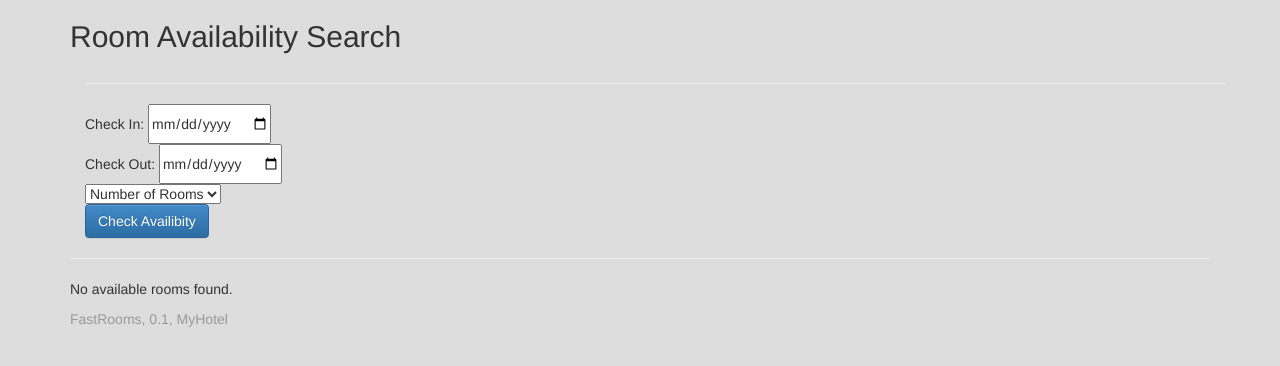
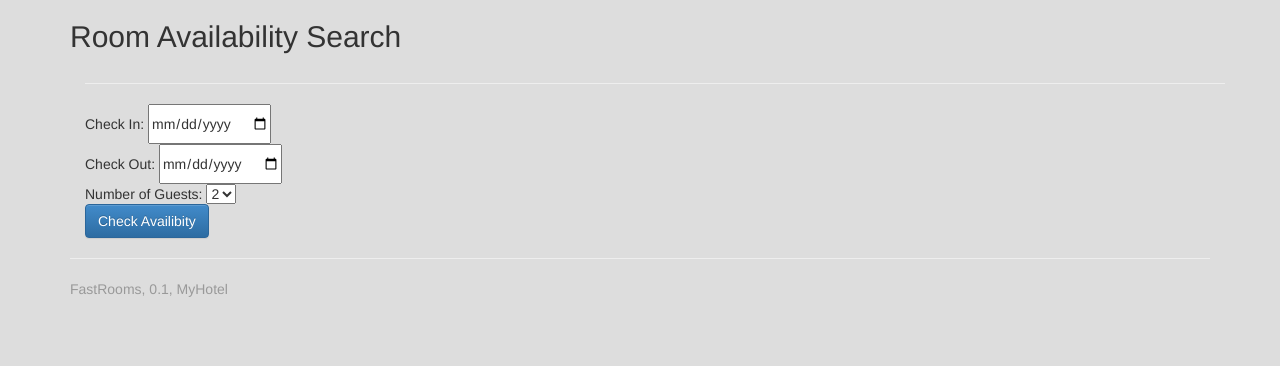
Before and after one commit to mesala01/fastrooms, a Flask app: page /roomsearch in a window 1280 px wide. Shown: the part 52-418 px from the top of the page. Run offline with Flask 2, Linux system fonts and the light colour scheme; some libraries are stand-ins or nearby versions.

Commit message:
Added number of guests qualifier on room search

```diff
--- a/main.py
+++ b/main.py
@@ -62,17 +62,6 @@ def droptables():
 	createTestRes()
 	createTestGuest()
 	return render_template('basic.html',title="Tables erased.")
-
-#class RoomRes(db.Model): #secondary table. Matches rooms with res
-#	__tablename__ = 'roomres'
-#	roomNumber = db.Column(db.String, db.ForeignKey('rooms.roomNumber'))
-#	resID = db.Column(db.Integer, db.ForeignKey('res.resID'))
-
-#class GuestRes(db.Model): #secondary table. Matches guests with res
-#	__tablename__ = 'guestres'
-#	guestID = db.Column(db.Integer, db.ForeignKey('guests.guestID'))
-#	resID = db.Column(db.Integer, db.ForeignKey('res.resID'))
-
 #--------
 
 
@@ -170,20 +159,22 @@ def op_checkOutOn(d=datetime.date.today()):
 def daterange(start, end):
     r = (end-start).days
     return [start+datetime.timedelta(days=i) for i in range(r)]
-def getAvailableRoomsBetween(checkIn=datetime.date.today(),checkOut=datetime.date(2014,5,16)):
+def getAvailableRoomsBetween(checkIn,checkOut,guests):
 	allRooms = Room.query.filter().all()
 	content = ""
 	goodRoom = []
 	for rm in allRooms:
 		conflict = False
-		for res in getAllResForRoom(rm):
-			resRange = daterange(res.inDate, res.outDate)
-			testRange = daterange(checkIn, checkOut)
-			for testDate in testRange:
-				if testDate in resRange:
-					conflict = True
-		if (conflict == False):
-			goodRoom.append(rm)
+		if rm.occupancy >= guests:
+			for res in getAllResForRoom(rm):
+				resRange = daterange(res.inDate, res.outDate)
+				testRange = daterange(checkIn, checkOut)
+				for testDate in testRange:
+					if testDate in resRange:
+						conflict = True
+			if (conflict == False and rm.occupancy >= guests):
+				goodRoom.append(rm)
+				print("room is good")
 
 	return goodRoom #returns room objects
 #--------
@@ -354,13 +345,16 @@ def roomsearch():
 	if request.method == "POST":
 		checkInS = request.form['checkIn']
 		checkOutS = request.form['checkOut']
-		numberOfRooms = request.form['numberOfRooms']
-		if not checkInS or not checkOutS or not numberOfRooms:
+		numberOfGuests = request.form['numberOfGuests']
+		if not checkInS or not checkOutS or not numberOfGuests:
 			errors = "Please enter all the fields."
 		if not errors:
 			checkInD = datetime.datetime.strptime(checkInS,'%Y/%m/%d').date()
 			checkOutD = datetime.datetime.strptime(checkOutS,'%Y/%m/%d').date()
-			rooms = getAvailableRoomsBetween(checkInD,checkOutD)
+			numGuests = int(numberOfGuests)
+			print ('Guests' + str(numGuests))
+			rooms = getAvailableRoomsBetween(checkInD,checkOutD,numGuests)
+			print(len(rooms))
 			return render_template('RoomReservation.html',title=title,errors=errors,rooms=rooms)
 		return render_template('RoomReservation.html',title=title,errors=errors)
 	return render_template('RoomReservation.html',title=title)
--- a/templates/RoomReservation.html
+++ b/templates/RoomReservation.html
@@ -21,10 +21,10 @@
    	   		Check Out: <input type="date" name="checkOut" required>
    	   		<br />
 
-   	   		<select name="numberOfRooms" required>
-            <option value="" selected>Number of Rooms </option>
+     		Number of Guests:
+   	   		<select name="numberOfGuests" required>
    	   			<option value="1">1 </option>
-   	   			<option value="2">2 </option>
+   	   			<option value="2" selected>2 </option>
    	   			<option value="3">3 </option>
    	   			<option value="4">4 </option>
    	   			<option value="5">5 </option>
@@ -42,8 +42,10 @@
    	   	{% for r in rooms %}
 		<a class="btn" href="/createres/{{ r.roomNumber }}"> {{ r.roomNumber }} </a>
 		{% endfor %}
+	{%if rooms %}
+		<p>r passed</p>
 		{% if rooms|length == 0 %}
 			<p>No available rooms found.</p>
 		{% endif %}
-
+	{% endif %}
 {% endblock %}
--- a/templates/operations.html
+++ b/templates/operations.html
@@ -1,7 +1,7 @@
 {% extends "display.html" %}
 
 {% block body1 %}
-
+<div class="well">
 	<div class="row">
         <div class="col-xs-12 col-sm-6">
           <div class="panel panel-primary">
@@ -50,4 +50,5 @@
         </div>
 
 	</div>
+</div>
 {% endblock %}
```
